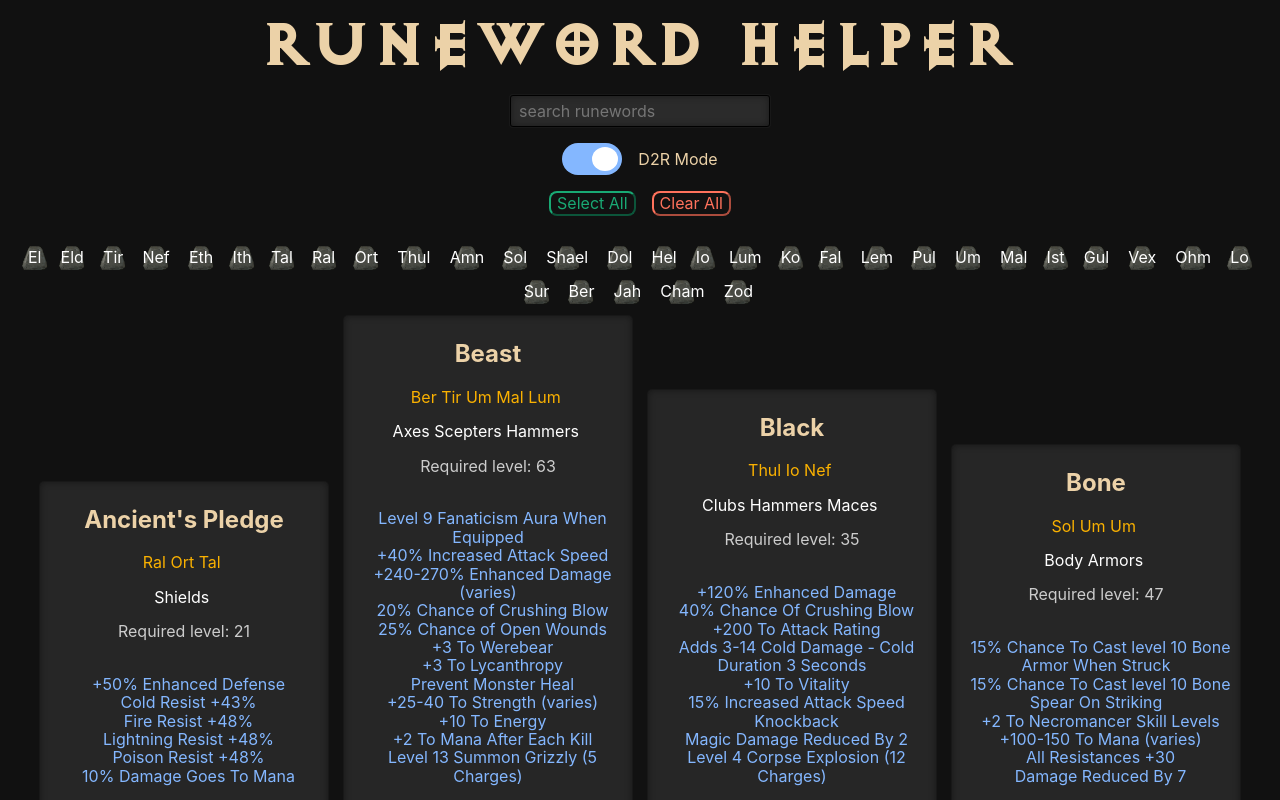
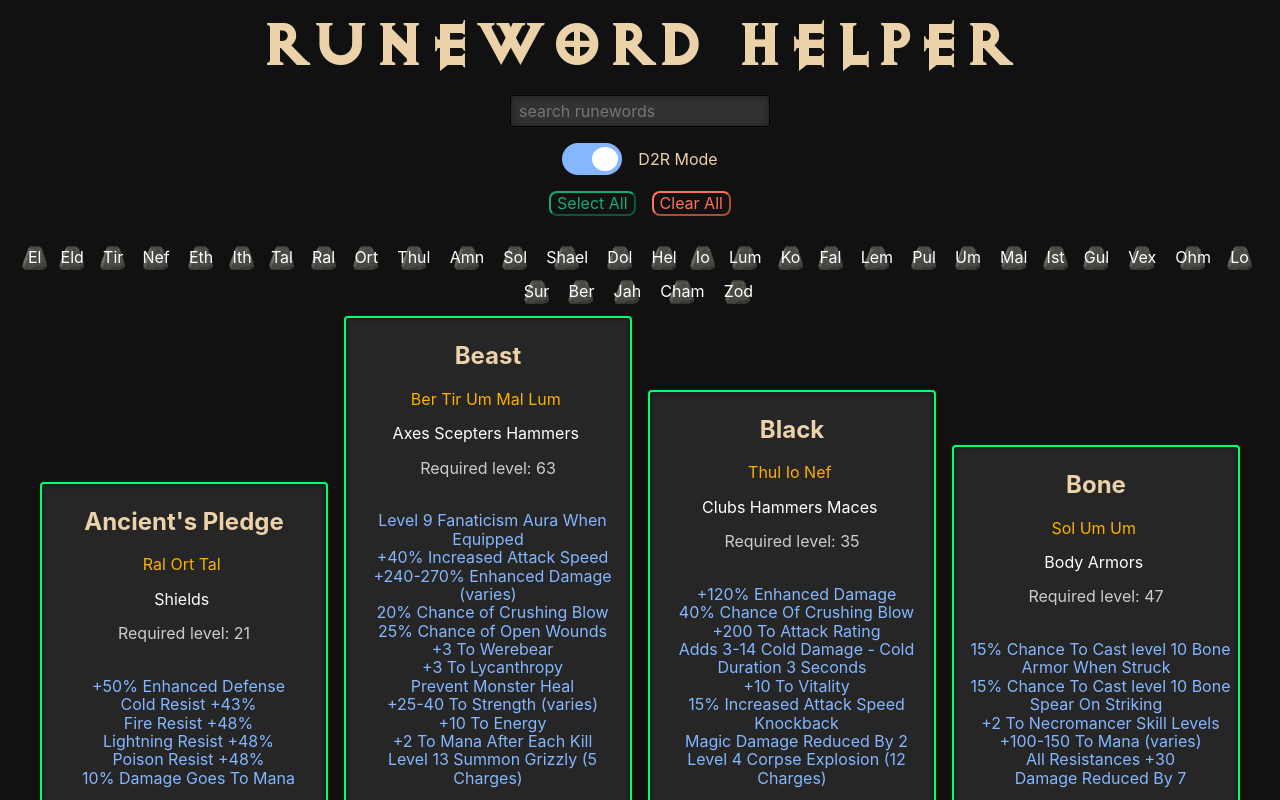
Before and after one commit to VictorHugo183/runeword-helper, a React (Create React App) app: page / in a window 1280 px wide. Shown: the top 800 px of the page. Built offline with nearby package versions, Linux system fonts and the light colour scheme.

Commit message:
Now able to see complete and incomplete Runewords

```diff
--- a/src/App.js
+++ b/src/App.js
@@ -35,12 +35,6 @@
     }
   }
   /* this only runs once when the component is first loaded, it will retrieve the state saved on local storage and use it instead of the default state if it exists*/
-/*   componentDidMount(){
-    const data = JSON.parse(window.localStorage.getItem('runeword-helper'));
-    if(data){
-      this.setState({selectedRunes: data})
-    }
-  } */
   componentDidMount(){
     const data = JSON.parse(window.localStorage.getItem('runeword-helper'));
     if(data){
@@ -103,25 +97,28 @@
     }
   }
 
+  //generate two arrays: one for runewords we can make, and one for runewords we can't make.
+  filterRunes = (runewords) => {
+    const trueRunewords = [];
+    const falseRunewords = [];
+    for(let i = 0; i < runewords.length; i++){
+      if(runewords[i].title.toLowerCase().includes(this.state.searchfield.toLowerCase()) && runewords[i].runes.every(rune => this.state.selectedRunes[rune])){
+        trueRunewords.push(runewords[i]);
+      } else{
+        falseRunewords.push(runewords[i]);
+      }
+    }
+    return [trueRunewords, falseRunewords];
+  }
+
   render(){
     const runeNames = runes.map(rune => rune.name);
-    let trueFilter;
+    let filteredRW;
 
-    /* filter by searchbox input, then filter by runewords which ALL the required runes are true */
     if(this.state.activatedD2R){
-      trueFilter = this.state.d2rRunewords.filter(item => {
-        return item.title.toLowerCase().includes(this.state.searchfield.toLowerCase());
-      }).filter(item => {
-        //true if EVERY rune present in the runes array of a runeword has a corresponding true value in the selectedRunes state
-        return item.runes.every(rune => this.state.selectedRunes[rune])
-      })
-    }
-    else{
-      trueFilter = this.state.runewords.filter(item => {
-        return item.title.toLowerCase().includes(this.state.searchfield.toLowerCase());
-      }).filter(item => {
-        return item.runes.every(rune => this.state.selectedRunes[rune])
-      })
+      filteredRW = this.filterRunes(this.state.d2rRunewords);
+    } else{
+      filteredRW = this.filterRunes(this.state.runewords);
     }
 
     if(this.state.activatedD2R){
@@ -132,8 +129,9 @@
           <ModeToggle activatedD2R={this.state.activatedD2R} modeToggle={this.modeToggle} />
           <SelectButtons selectAll={this.selectAll} deselectAll={this.deselectAll} />
           <RuneList runeNames={runeNames} runeSelect={this.onRuneSelect} selectedRunes={this.state.selectedRunes} />
-          <CardList runewords={trueFilter} runewordsDesc={d2rRunewordsDesc} />
-          <ScrollToTop smooth style={{ backgroundColor: "#777", right: "10px" }} color="262626" viewBox="0 0 256 256" preserveAspectRatio="none"/>
+          <CardList searchInput={this.state.searchfield} trueRunewords={filteredRW[0]} falseRunewords={filteredRW[1]}
+           runewordsDesc={d2rRunewordsDesc} selectedRunes={this.state.selectedRunes}/>
+          <ScrollToTop smooth style={{ backgroundColor: "#777", right: "0.5em" }} color="262626" viewBox="0 0 255 255" preserveAspectRatio="none"/>
           <Footer />
         </div>
       );
@@ -146,8 +144,9 @@
           <ModeToggle activatedD2R={this.state.activatedD2R} modeToggle={this.modeToggle} />
           <SelectButtons selectAll={this.selectAll} deselectAll={this.deselectAll} />
           <RuneList runeNames={runeNames} runeSelect={this.onRuneSelect} selectedRunes={this.state.selectedRunes} />
-          <CardList runewords={trueFilter} runewordsDesc={runewordsDesc} />
-          <ScrollToTop smooth style={{ backgroundColor: "#777", right: "10px" }} color="262626" viewBox="0 0 256 256" preserveAspectRatio="none"/>
+          <CardList searchInput={this.state.searchfield} trueRunewords={filteredRW[0]} falseRunewords={filteredRW[1]}
+           runewordsDesc={runewordsDesc} selectedRunes={this.state.selectedRunes} />
+          <ScrollToTop smooth style={{ backgroundColor: "#777", right: "0.5em" }} color="262626" viewBox="0 0 255 255" preserveAspectRatio="none"/>
           <Footer />
         </div>
       )
--- a/src/Components/Card.js
+++ b/src/Components/Card.js
@@ -2,23 +2,39 @@
 import '../Styles/Card.css'
 
 const Card = (props) => {
-  const {title,desc,runes,types,level,ladder} = props;
-    if(ladder){
-    return(
-      <div className='rw-card dib br2 pa1 ma2 grow tc bw2'>
+  const { title, desc, types, level, ladder, canMake, selectedRunes, runesList } = props;
+  let runeElements = [];
+
+  //For every rune needed to make the runeword, check if you own it (state is true), create new Span element containing the rune name
+  //and set its class according to if it is true or false (this will determine the text colour).
+  for(let i = 0; i < runesList.length; i++){
+    if(selectedRunes[runesList[i]] === true){
+      runeElements.push(<span className="runes">{runesList[i]} </span>)
+    }
+    else{
+      runeElements.push(<span className="level">{runesList[i]} </span>)
+    }
+  }
+
+  if (canMake) {
+    if (ladder) {
+      return (
+        <div className='rw-card dib br2 pa1 ma2 grow tc bw1 canMake'>
           <h2>{title}</h2>
-        <p className="runes">{runes}</p>
+          <p>{runeElements}</p>
           <p className="types">{types}</p>
           <p className="level">Required level: {level}</p>
           <p className="description">{desc}</p>
           <p className="ladder">Ladder Only</p>
         </div>
       );
-  } else{
+    }
+    else {
       return (
-        <div className='rw-card dib br2 pa1 ma2 grow tc bw2'>
+        <div className='rw-card dib br2 pa1 ma2 grow tc bw1 canMake'>
           <h2>{title}</h2>
-          <p className="runes">{runes}</p>
+          {/* <p className="runes">{runes}</p> */}
+          <p>{runeElements}</p>
           <p className="types">{types}</p>
           <p className="level">Required level: {level}</p>
           <p className="description">{desc}</p>
@@ -27,4 +43,31 @@
     }
   }
 
+  else{
+    if (ladder) {
+      return (
+        <div className='rw-card dib br2 pa1 ma2 grow tc bw1 cantMake'>
+          <h2>{title}</h2>
+          <p>{runeElements}</p>
+          <p className="types">{types}</p>
+          <p className="level">Required level: {level}</p>
+          <p className="description">{desc}</p>
+          <p className="ladder">Ladder Only</p>
+        </div>
+      );
+    }
+    else {
+      return (
+        <div className='rw-card dib br2 pa1 ma2 grow tc bw1 cantMake'>
+          <h2>{title}</h2>
+          <p>{runeElements}</p>
+          <p className="types">{types}</p>
+          <p className="level">Required level: {level}</p>
+          <p className="description">{desc}</p>
+        </div>
+      );
+    }
+  }
+}
+
 export default Card;
--- a/src/Components/CardList.js
+++ b/src/Components/CardList.js
@@ -2,25 +2,54 @@
 import Card from './Card';
 
 const CardList = (props) => {
-  const {runewords, runewordsDesc} = props;
+  const {trueRunewords, falseRunewords, runewordsDesc, searchInput, selectedRunes} = props;
 
-  const cardsArray = runewords.map((item, i) =>{
-    return(
+  const trueCardsArray = trueRunewords.map((item, i) =>{
+    return (
       <Card
-        key={runewords[i].title}
-        title={runewords[i].title}
-        desc={runewordsDesc[runewords[i].title]}
-        runes={runewords[i].runes.map(item => `${item} `)}
-        types={runewords[i].ttypes.map(item => `${item} `)}
-        level={runewords[i].level}
-        ladder={runewords[i].ladder}
+        key={trueRunewords[i].title}
+        title={trueRunewords[i].title}
+        desc={runewordsDesc[trueRunewords[i].title]}
+        runes={trueRunewords[i].runes.map(item => `${item} `)}
+        runesList={trueRunewords[i].runes}
+        types={trueRunewords[i].ttypes.map(item => `${item} `)}
+        level={trueRunewords[i].level}
+        ladder={trueRunewords[i].ladder}
+        canMake={true}
+        selectedRunes={selectedRunes}
       />
     );
   })
 
+  const falseCardsArray = falseRunewords.map((item, i) => {
+    return(
+      <Card
+        key={falseRunewords[i].title}
+        title={falseRunewords[i].title}
+        desc={runewordsDesc[falseRunewords[i].title]}
+        runes={falseRunewords[i].runes.map(item => `${item} `)}
+        runesList={falseRunewords[i].runes}
+        types={falseRunewords[i].ttypes.map(item => `${item} `)}
+        level={falseRunewords[i].level}
+        ladder={falseRunewords[i].ladder}
+        canMake={false}
+        selectedRunes={selectedRunes}
+      />
+    );
+  })
+
+  const filteredTrueCards = trueCardsArray.filter((item, i) =>{
+    return item.props.title.toLowerCase().includes(searchInput.toLowerCase());
+  })
+
+  const filteredFalseCards = falseCardsArray.filter((item, i) =>{
+    return item.props.title.toLowerCase().includes(searchInput.toLowerCase());
+  })
+
   return(
-    <div>
-      {cardsArray}
+    <div className="cardsContainer">
+      {filteredTrueCards}
+      {filteredFalseCards}
     </div>
   );
 }
--- a/src/Styles/Card.css
+++ b/src/Styles/Card.css
@@ -8,6 +8,16 @@
   width: 18em;
   background-color: #262626;
   box-shadow: inset 0 0 7px 0 rgb(0 0 0 / 40%), 0 0 0 1px rgb(255 255 255 / 3%);
+}
+
+.canMake{
+  border-style: solid;
+  border-color: #01FF70;
+}
+
+.cantMake{
+  border-style: solid;
+  border-color: #FF4136;
 }
 
 h2{
--- a/src/Styles/SearchBox.css
+++ b/src/Styles/SearchBox.css
@@ -1,7 +1,8 @@
 .searchBox{
   color: #cdc7b5;
   border-radius: 3px;
-  background: rgba(70,70,70,.5);
+  background: rgb(50,50,50);
+  -webkit-background: rgb(50,50,50);
   border: 1px solid #000;
   height: 2em;
   padding-left: 0.5em;
```
Lines whose indentation alone changed are shown as unchanged.
